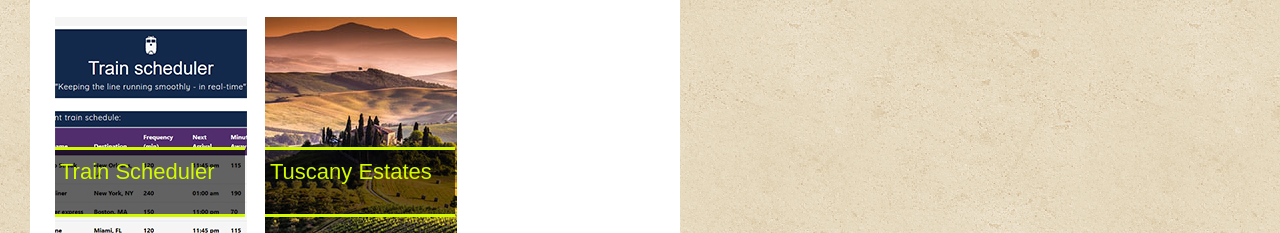
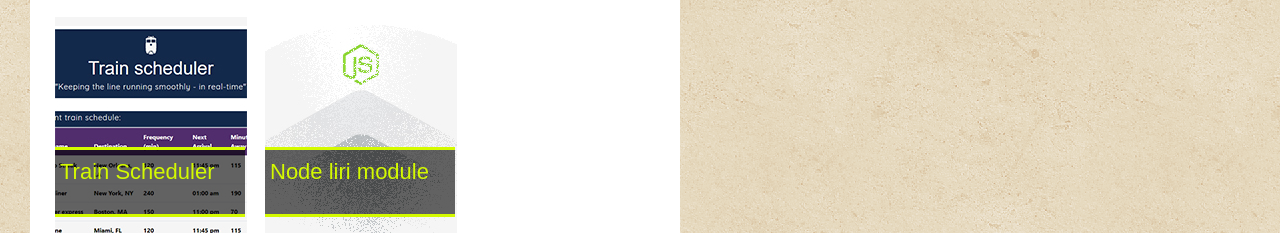
Before and after one commit to Hammrfall/Hammrfall.github.io, a plain HTML site: page portfolio.html in a window 1280 px wide. Shown: the part 904-1137 px from the top of the page. Drawn offline with Linux system fonts and the light colour scheme.

Commit message:
added to portfolio

```diff
--- a/portfolio.html
+++ b/portfolio.html
@@ -66,6 +66,12 @@
                                 <h3>Train Scheduler</h3>
                             </div>
                     </div>
+                    <div class="project">
+                        <a href="https://github.com/Hammrfall/liri-node-app"><img src="assets/images/node_liri.jpg"  alt="Liri" /></a>
+                            <div class="description">
+                                <h3>Node liri module</h3>
+                            </div>
+                    </div>
 
                     <div class="project">
                         <img src="assets/images/tuscany.jpg" alt="tuscany" />
```
Also changed, not shown: assets/images/Node_liri.jpg (added).
